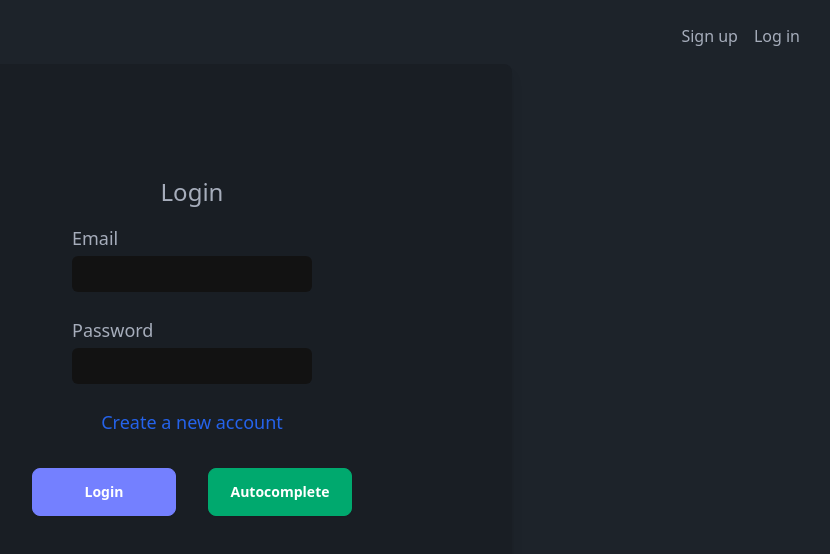
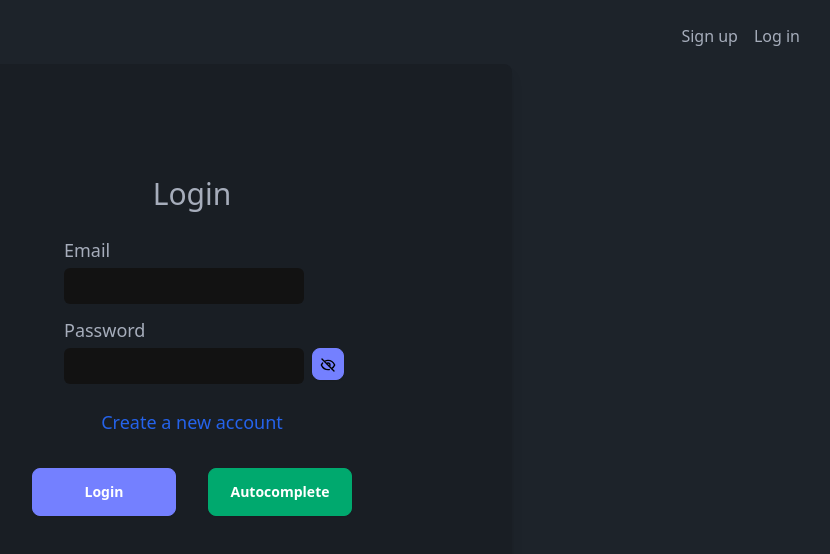
Before and after one commit to Jorge-coder02/devflix-frontend, a React (Vite) app: page /login in a window 1280 px wide. Shown: the top 554 px of the page, without its empty margins (448-1278 px from the left). Built offline with nearby package versions, Linux system fonts and the light colour scheme; no server answers.

Commit message:
Cambio visual en login

```diff
--- a/src/pages/Login.jsx
+++ b/src/pages/Login.jsx
@@ -23,6 +23,7 @@ function Login({}) {
   const [state, dispatch] = useReducer(reducer, initialState);
   const [error, setError] = useState(null);
   const navigate = useNavigate();
+  const [isPassShown, setIsPassShown] = useState(false);
 
   const handleChange = (e) => {
     dispatch({
@@ -92,13 +93,13 @@ function Login({}) {
       <NavBarLinks ruta_actual="/"></NavBarLinks>
 
       {/* Formulario */}
-      <div className="mt-16 w-full md:w-2/4 pt-12 pb-20 gap-y-6 rounded-lg shadow-lg bg-base-200   ">
+      <div className="mt-16 w-full md:w-2/4 pt-12 pb-20 gap-y-6 rounded-lg shadow-lg bg-base-200">
         <form
-          className="flex flex-col items-center justify-center gap-y-4 [&>div>input]:mb-2 [&>div>input]:rounded-md
-          [&>div>input]:w-60 [&>div>input]:p-1.5 [&>div>label]:text-lg min-w-full [&>div]:flex
-          [&>div]:flex-col [&>div]:gap-y-1 md:py-16"
+          className="flex flex-col items-center justify-center gap-y-4 [&_input]:mb-2 [&_input]:rounded-md [&_input]:w-60
+          [&_input]:p-1.5 [&_label]:text-lg min-w-full [&_div]:flex [&>div]:flex-col [&_div]:gap-y-1 [&>div>div]:gap-x-2 md:py-16"
         >
-          <h1 className="text-2xl">Login</h1>
+          <h1 className="text-3xl">Login</h1>
+          <div className="mt-2 ml-6 flex flex-col [&>div]:flex-col  ">
             <div>
               <label htmlFor="email">Email</label>
               <input
@@ -111,13 +112,70 @@ function Login({}) {
             </div>
             <div>
               <label htmlFor="password">Password</label>
+              <div className=" gap-x-2 [&>button]:w-8 [&>button]:p-1">
                 <input
                   onChange={handleChange}
-              type="password"
+                  type={isPassShown ? "text" : "password"}
                   id="password"
                   autoComplete="current-password"
                   value={state.password}
                 />
+                <button
+                  type="button"
+                  onClick={() => setIsPassShown((prev) => !prev)}
+                  className="btn btn-sm btn-primary"
+                >
+                  {!isPassShown ? (
+                    <svg
+                      className="w-4"
+                      fill="none"
+                      height="24"
+                      viewBox="0 0 24 24"
+                      width="24"
+                      xmlns="http://www.w3.org/2000/svg"
+                    >
+                      <path
+                        d="M7 6.36185C8.36209 5.55936 10.0212 5 12 5C18.3074 5 21.3671 10.6832 21.9109 11.808C21.9705 11.9311 21.9702 12.0694 21.9107 12.1926C21.5585 12.9208 20.1542 15.5545 17.5 17.3244M14 18.8001C13.3735 18.9286 12.7071 19 12 19C5.69265 19 2.63286 13.3168 2.08909 12.192C2.02953 12.0689 2.03049 11.9291 2.09008 11.8059C2.30875 11.3539 2.9298 10.1741 4 8.92114"
+                        stroke="black"
+                        strokeLinecap="round"
+                        strokeLinejoin="round"
+                        strokeWidth="2"
+                      />
+                      <path
+                        d="M10 9.76389C10.5308 9.28885 11.2316 9 12 9C13.6569 9 15 10.3431 15 12C15 12.7684 14.7111 13.4692 14.2361 14"
+                        stroke="black"
+                        strokeLinecap="round"
+                        strokeLinejoin="round"
+                        strokeWidth="2"
+                      />
+                      <path
+                        d="M3 3L21 21"
+                        stroke="black"
+                        strokeLinecap="round"
+                        strokeLinejoin="round"
+                        strokeWidth="2"
+                      />
+                    </svg>
+                  ) : (
+                    <svg
+                      className="feather feather-eye w-4"
+                      fill="none"
+                      height="24"
+                      stroke="currentColor"
+                      strokeLinecap="round"
+                      strokeLinejoin="round"
+                      strokeWidth="2"
+                      viewBox="0 0 24 24"
+                      width="24"
+                      xmlns="http://www.w3.org/2000/svg"
+                    >
+                      <path d="M1 12s4-8 11-8 11 8 11 8-4 8-11 8-11-8-11-8z" />
+                      <circle cx="12" cy="12" r="3" />
+                    </svg>
+                  )}
+                </button>
+              </div>
+            </div>
           </div>
 
           {/* Create account message */}
```
Lines whose indentation alone changed are shown as unchanged.
